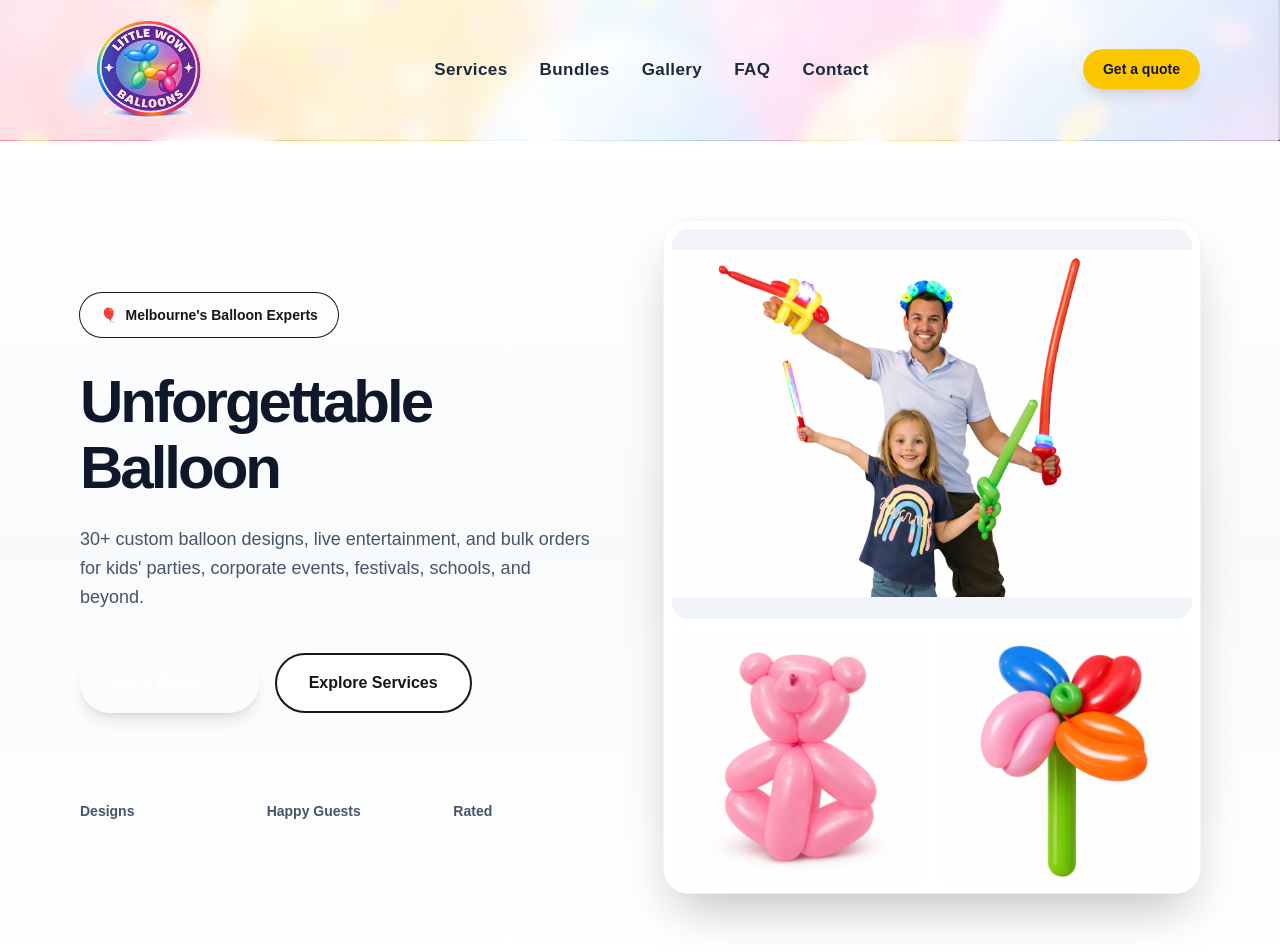
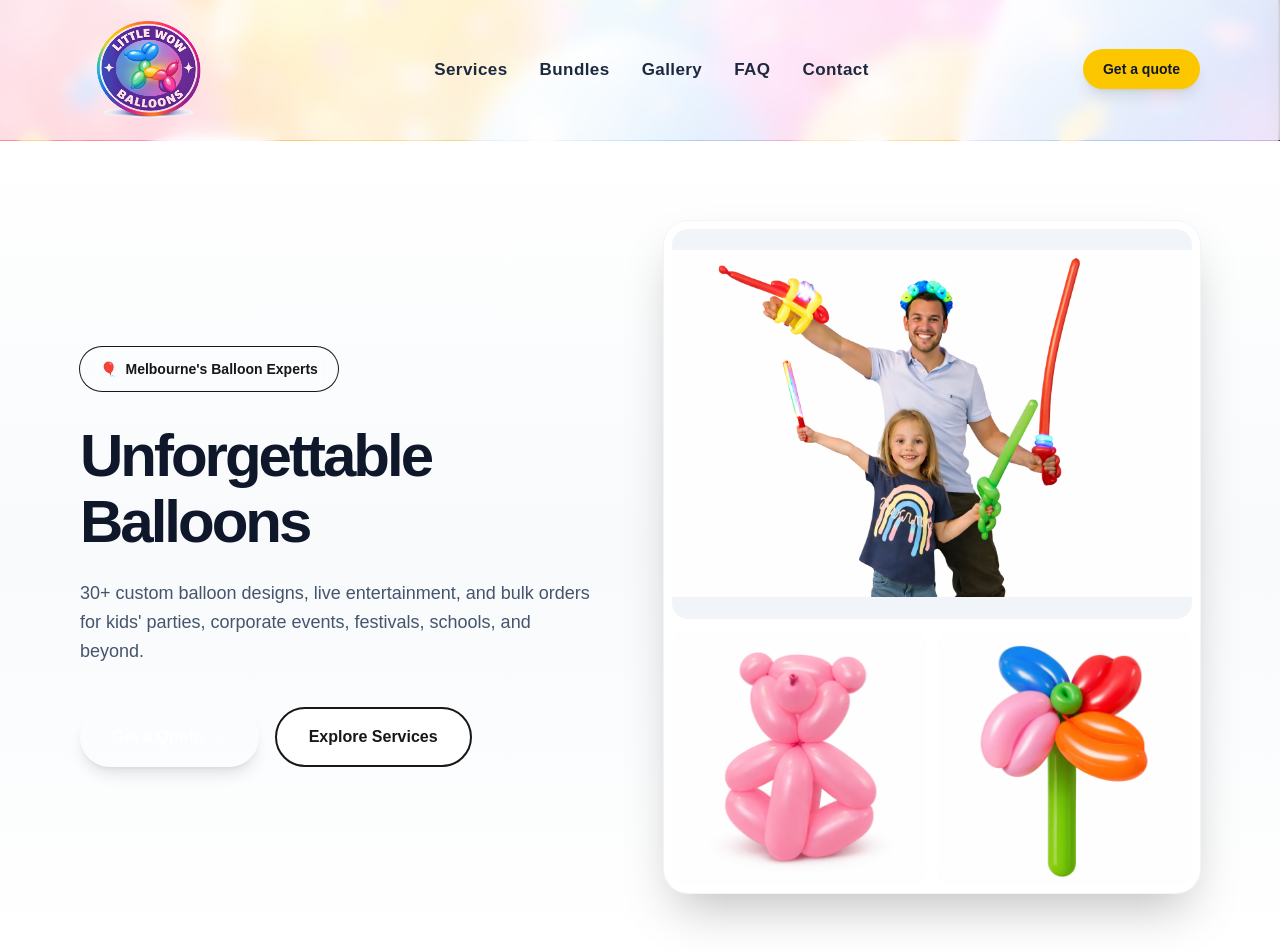
Before and after one commit to qianhaopower/littlewowballoonsmarketing, a Next.js app: page / in a window 1280 px wide. Shown: the top 952 px of the page. Built offline with nearby package versions, Linux system fonts and the light colour scheme.

Commit message:
Remove stats section from hero (Designs, Happy Guests, Rated)

```diff
--- a/src/app/page.tsx
+++ b/src/app/page.tsx
@@ -96,7 +96,7 @@ export default function Home() {
         </div>
 
         <h1 className="mt-8 max-w-2xl text-5xl font-black tracking-tighter text-slate-900 leading-[1.1] md:text-6xl">
-          Unforgettable Balloon
+          Unforgettable Balloons
           <span className="bg-gradient-to-r from-brand-orange via-brand-pink to-brand-yellow bg-clip-text text-transparent">Magic</span>
         </h1>
 
@@ -112,20 +112,6 @@ export default function Home() {
           <a href="#services" className="inline-flex items-center gap-2 rounded-full border-2 border-brand-blue/30 bg-white px-8 py-4 font-semibold text-brand-blue transition hover:border-brand-blue/60 hover:bg-brand-blue/5">
             Explore Services
           </a>
-        </div>
-
-        {/* Stats */}
-        <div className="mt-12 grid gap-6 sm:grid-cols-3">
-          {[
-            { k: "30+", v: "Designs" },
-            { k: "1000+", v: "Happy Guests" },
-            { k: "5★", v: "Rated" },
-          ].map((item) => (
-            <div key={item.k} className="">
-              <div className="text-3xl font-black bg-gradient-to-r from-brand-orange to-brand-pink bg-clip-text text-transparent">{item.k}</div>
-              <div className="mt-1 text-sm font-semibold text-slate-600">{item.v}</div>
-            </div>
-          ))}
         </div>
       </div>
 
```
